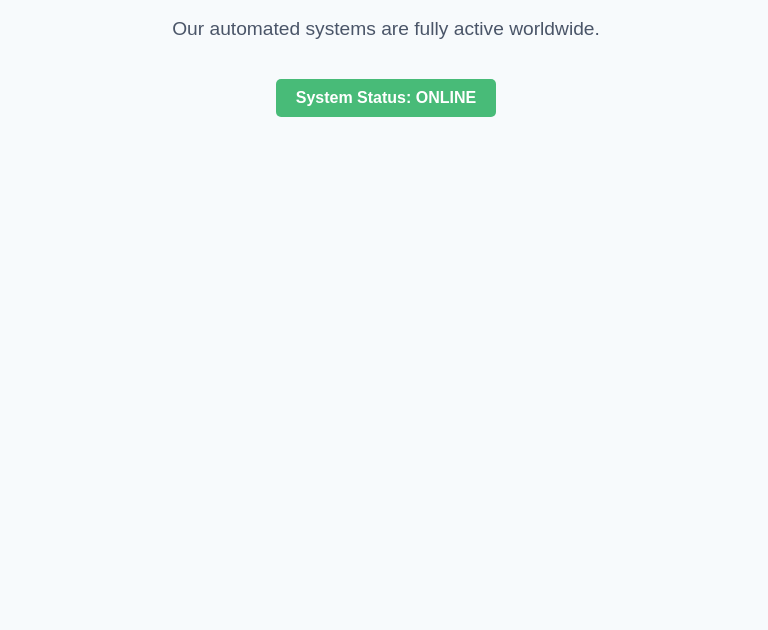
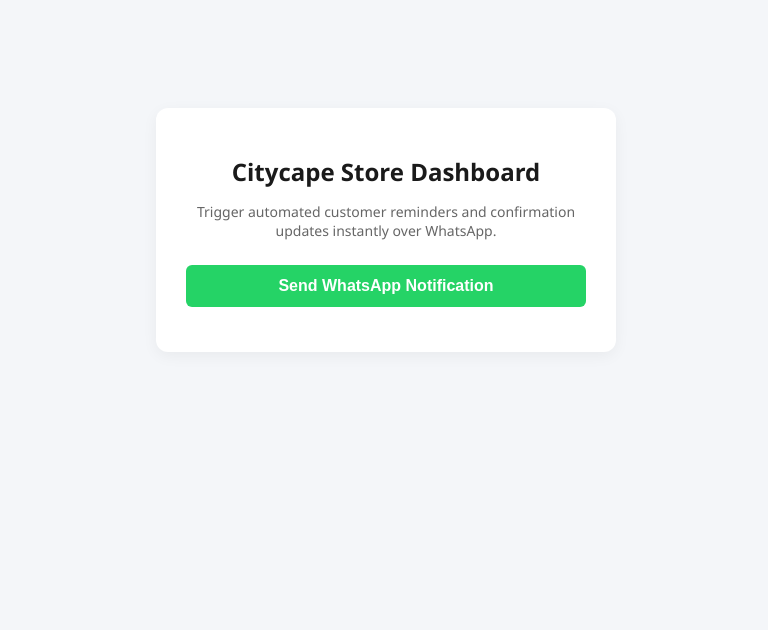
Before and after one commit to seanjari35-source/citycape-store, a website: page public/index.html in a window 1280 px wide. Shown: the part 170-800 px from the top of the page, without its empty margins (254-1022 px from the left). Drawn offline with Linux system fonts and the light colour scheme.

Commit message:
Update index.html

```diff
--- a/public/index.html
+++ b/public/index.html
@@ -3,13 +3,77 @@
 <head>
     <meta charset="UTF-8">
     <meta name="viewport" content="width=device-width, initial-scale=1.0">
-    <title>Citycape Store</title>
+    <title>Citycape Store - Notification Hub</title>
+    <style>
+        body {
+            font-family: 'Segoe UI', Tahoma, Geneva, Verdana, sans-serif;
+            background-color: #f4f6f9;
+            margin: 0;
+            display: flex;
+            justify-content: center;
+            align-items: center;
+            height: 100vh;
+        }
+        .card {
+            background: white;
+            padding: 30px;
+            border-radius: 12px;
+            box-shadow: 0 4px 15px rgba(0,0,0,0.05);
+            text-align: center;
+            max-width: 400px;
+            width: 100%;
+        }
+        h1 { color: #1a1a1a; margin-bottom: 10px; font-size: 24px; }
+        p { color: #666; font-size: 14px; margin-bottom: 25px; }
+        .btn {
+            background-color: #25D366;
+            color: white;
+            border: none;
+            padding: 12px 24px;
+            font-size: 16px;
+            font-weight: 600;
+            border-radius: 6px;
+            cursor: pointer;
+            transition: background 0.2s;
+            width: 100%;
+        }
+        .btn:hover { background-color: #128C7E; }
+        #status { margin-top: 15px; font-weight: 500; font-size: 14px; }
+        .success { color: #25D366; }
+        .error { color: #d9534f; }
+    </style>
 </head>
-<body style="font-family: sans-serif; text-align: center; margin-top: 100px; background-color: #f7fafc;">
-    <h1 style="color: #2b6cb0; font-size: 3rem;">Welcome to Citycape Store! 🚀</h1>
-    <p style="color: #4a5568; font-size: 1.2rem;">Our automated systems are fully active worldwide.</p>
-    <div style="display: inline-block; background: #48bb78; color: white; padding: 10px 20px; border-radius: 5px; margin-top: 20px; font-weight: bold;">
-        System Status: ONLINE
-    </div>
+<body>
+
+<div class="card">
+    <h1>Citycape Store Dashboard</h1>
+    <p>Trigger automated customer reminders and confirmation updates instantly over WhatsApp.</p>
+
+    <button class="btn" onclick="sendReminder()">Send WhatsApp Notification</button>
+    <div id="status"></div>
+</div>
+
+<script>
+    async function sendReminder() {
+        const statusDiv = document.getElementById('status');
+        statusDiv.className = '';
+        statusDiv.innerText = 'Sending notification... ⏳';
+
+        try {
+            const response = await fetch('/send-reminder');
+            if (response.ok) {
+                statusDiv.className = 'success';
+                statusDiv.innerText = '🚀 Notification sent to your device successfully!';
+            } else {
+                statusDiv.className = 'error';
+                statusDiv.innerText = '❌ Failed to hand off notification.';
+            }
+        } catch (error) {
+            statusDiv.className = 'error';
+            statusDiv.innerText = '❌ Connection error occurred.';
+        }
+    }
+</script>
+
 </body>
 </html>
```
